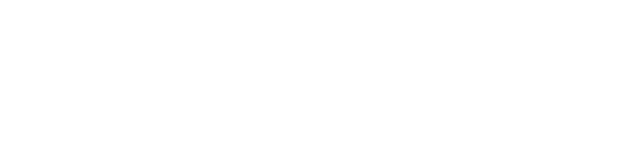
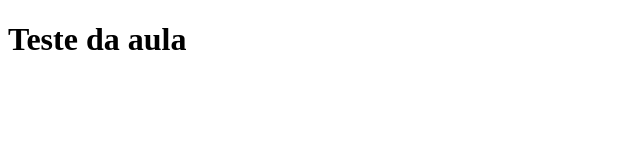
Before and after one commit to Lucianosm28/teste-aula-github, a plain HTML site: page index.html in a window 1280 px wide. Shown: the whole page, without its empty margins (0-640 px from the left). Drawn offline with Linux system fonts and the light colour scheme.

Commit message:
teste da aula

```diff
--- a/index.html
+++ b/index.html
@@ -4,11 +4,11 @@
 <head>
     <meta charset="UTF-8">
     <meta name="viewport" content="width=device-width, initial-scale=1.0">
-    <title>Teste do Git</title>
+    <title>Aula do Git</title>
 
 
 </head>
 <body>
-
+    <h1>Teste da aula</h1>
 </body>
 </html>
```
